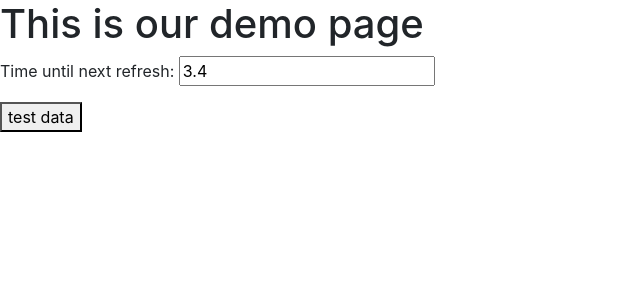
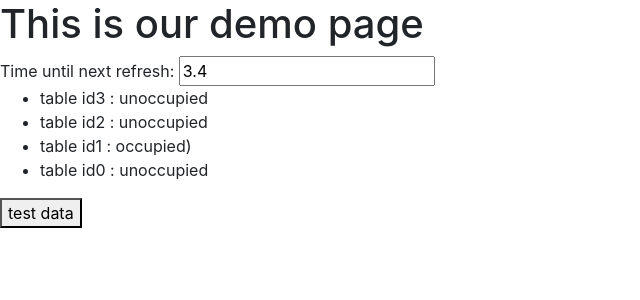
Before and after one commit to jakecerwin/OccupancyMonkey, a Django app: template Django/Occupancy/mapping/templates/mapping/mapping.html in a window 1280 px wide. Shown: the top 300 px of the page, without its empty margins (0-640 px from the left). Run offline with Django 4.2, Linux system fonts and the light colour scheme; the template is opened without the code that fills it, so the values that code supplies are empty; data comes from the database, SQL or seed files in the repository; both versions use the stored data as it was after the commit; parts of the project's set-up code (start-up, migrations or seed data) failed here and were passed over.

Commit message:
Working data url post update

```diff
--- a/Django/Occupancy/mapping/static/data.js
+++ b/Django/Occupancy/mapping/static/data.js
@@ -79,7 +79,7 @@ function loadStatus(items) {
   })
 }
 
-function test_post( id,status) {
+function test_post() {
   //var commentText = document.getElementById("id_comment_input_text_" + id)
   //let itemTextElement = document.getElementById("id_comment_input_text_" + id)
   //let itemTextValue   = itemTextElement.value
@@ -92,6 +92,6 @@ function test_post( id,status) {
 
   xhr.open("POST", "/data", true);
   xhr.setRequestHeader("Content-type", "application/x-www-form-urlencoded");
-  xhr.send("table_id=1&status=occupied)");
+  xhr.send("table_id=1" + "&status=occupied)");
   //xhr.send("text=" + itemTextValue + "&id=" + id + "&csrfmiddlewaretoken=" + getCSRFToken());
 }
--- a/Django/Occupancy/mapping/templates/mapping/mapping.html
+++ b/Django/Occupancy/mapping/templates/mapping/mapping.html
@@ -20,7 +20,7 @@
   </div>
 
   <div>
-    <button type="Submit" onclick=test_post()>test data </button>
+    <button type="Submit" onclick='test_post()'>test data </button>
   </div>
 
 
--- a/Django/Occupancy/mapping/urls.py
+++ b/Django/Occupancy/mapping/urls.py
@@ -5,5 +5,5 @@ urlpatterns = [
     path('', views.home, name='mapping-home'),
     path('test/', views.test, name='mapping-test'),
     path('get-status', views.get_status, name="get-status"),
-    path('data', views.data, 'data'),
+    path('data', views.data, name="data"),
 ]
--- a/Django/Occupancy/mapping/views.py
+++ b/Django/Occupancy/mapping/views.py
@@ -40,19 +40,21 @@ def get_status(request):
 
 @csrf_exempt
 def data(request):
+  print("entering data")
   data = request.POST
 
   print(len(data))
   #key = data['key']
 
 
-  """table_id = data['table_id']
+  table_id = data['table_id']
   status = data['status']
 
-  table = get_object_or_404(Table, table_id=table_id)
+
+  table = get_object_or_404(Table, id=table_id)
 
   table.status = status
-  table.save()"""
+  table.save()
 
   return HttpResponse('data received OK')
 
```
Also changed, not shown: Django/Occupancy/db.sqlite3.
